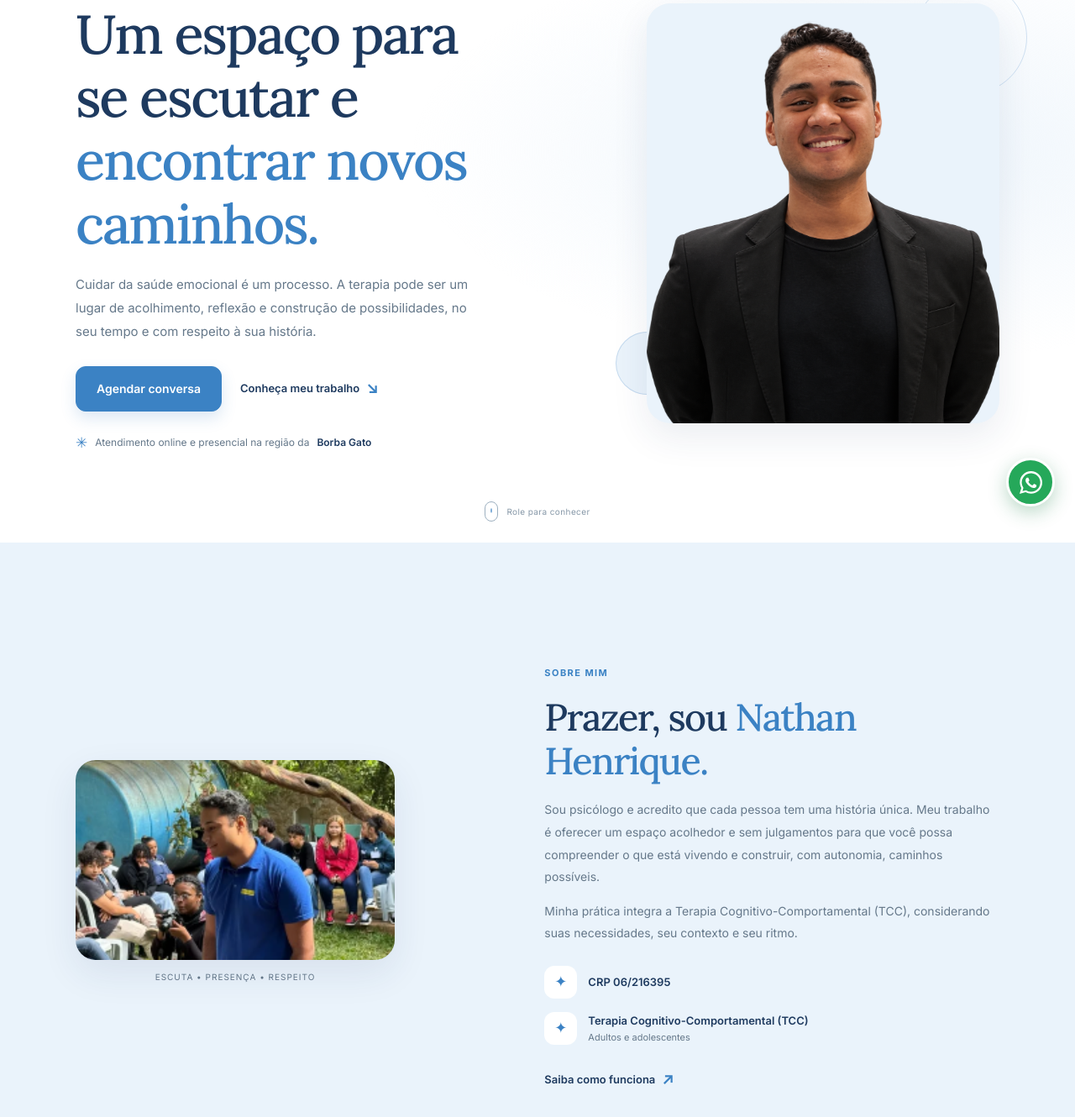
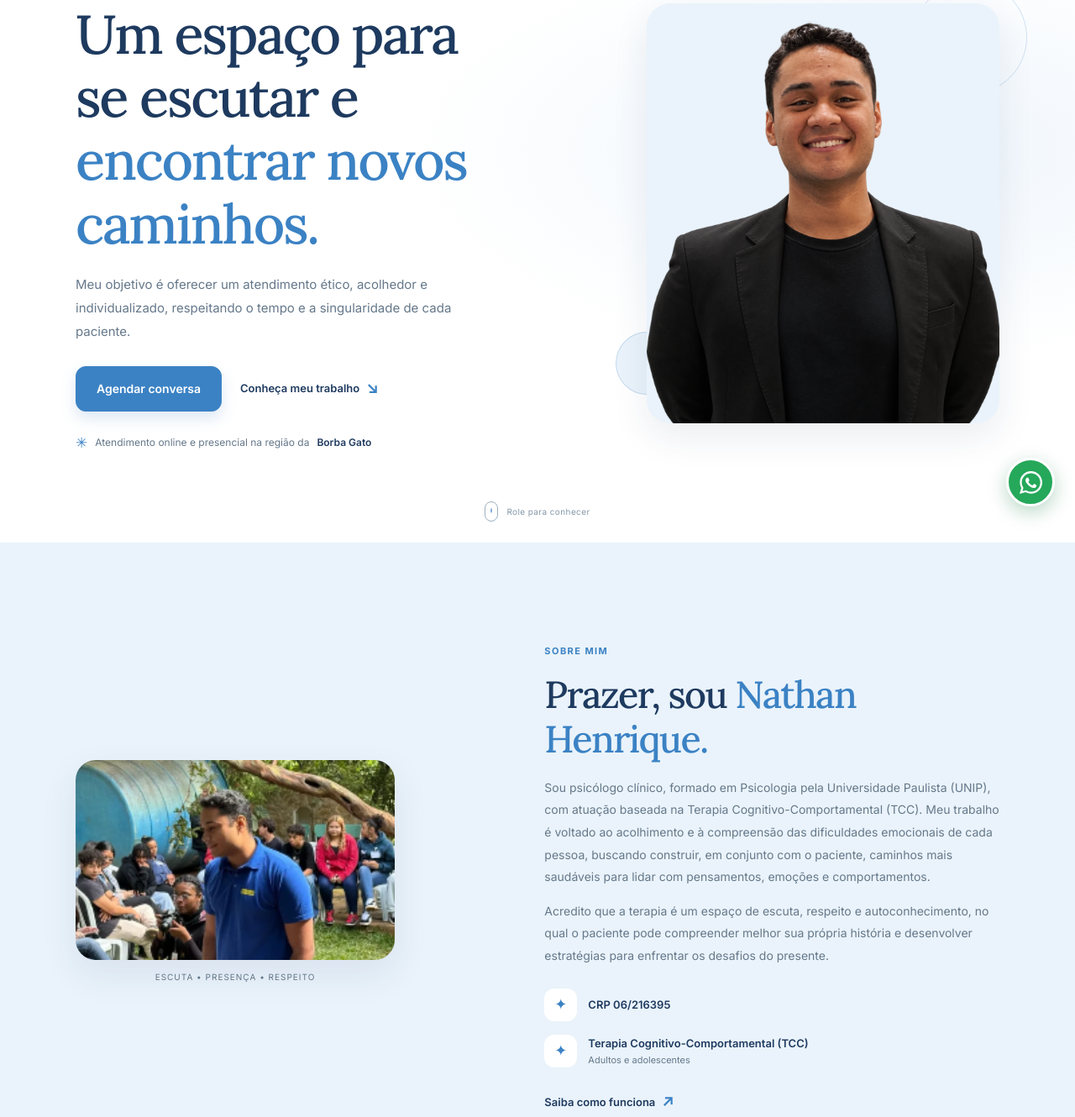
Before and after one commit to landingpageoff/nathan-psicologo, a plain HTML site: page index.html in a window 1280 px wide. Shown: the part 173-1503 px from the top of the page at 84% size. Drawn offline with Linux system fonts and the light colour scheme.

Commit message:
Atualiza apresentação profissional
Co-authored-by: Copilot <223556219+Copilot@users.noreply.github.com>

```diff
--- a/index.html
+++ b/index.html
@@ -51,7 +51,7 @@
         <div class="hero-copy reveal">
           <p class="eyebrow"><span class="eyebrow-line"></span> Psicoterapia para adultos e adolescentes</p>
           <h1 id="hero-title">Um espaço para se escutar e <span>encontrar novos caminhos.</span></h1>
-          <p class="hero-description">Cuidar da saúde emocional é um processo. A terapia pode ser um lugar de acolhimento, reflexão e construção de possibilidades, no seu tempo e com respeito à sua história.</p>
+          <p class="hero-description">Meu objetivo é oferecer um atendimento ético, acolhedor e individualizado, respeitando o tempo e a singularidade de cada paciente.</p>
           <div class="hero-actions">
             <a class="button" href="https://app.webpsi.com.br/agendar/nathanpsi?utm_source=ig&amp;utm_medium=social&amp;utm_content=link_in_bio&amp;fbclid=PAZXh0bgNhZW0CMTEAcGRvZgJzcnRjBmFwcF9pZA85MzY2MTk3NDMzOTI0NTkAAacXNoJtB7fQuBsaPi9LUgdtlBPulGRXbIFtpl3MtpwufLmmOZIIg4xY0XTUcg_aem_ds1xttoJOPTOr1wHoU8Ihg" target="_blank" rel="noopener noreferrer">
               Agendar conversa
@@ -82,8 +82,8 @@
         <div class="about-copy reveal reveal-delay-1">
           <p class="eyebrow">Sobre mim</p>
           <h2 id="about-title">Prazer, sou <span>Nathan Henrique.</span></h2>
-          <p>Sou psicólogo e acredito que cada pessoa tem uma história única. Meu trabalho é oferecer um espaço acolhedor e sem julgamentos para que você possa compreender o que está vivendo e construir, com autonomia, caminhos possíveis.</p>
-          <p>Minha prática integra a Terapia Cognitivo-Comportamental (TCC), considerando suas necessidades, seu contexto e seu ritmo.</p>
+          <p>Sou psicólogo clínico, formado em Psicologia pela Universidade Paulista (UNIP), com atuação baseada na Terapia Cognitivo-Comportamental (TCC). Meu trabalho é voltado ao acolhimento e à compreensão das dificuldades emocionais de cada pessoa, buscando construir, em conjunto com o paciente, caminhos mais saudáveis para lidar com pensamentos, emoções e comportamentos.</p>
+          <p>Acredito que a terapia é um espaço de escuta, respeito e autoconhecimento, no qual o paciente pode compreender melhor sua própria história e desenvolver estratégias para enfrentar os desafios do presente.</p>
           <div class="credentials">
             <div><span class="credential-icon" aria-hidden="true">✦</span><span><strong>CRP 06/216395</strong><small></small></span></div>
             <div><span class="credential-icon" aria-hidden="true">✦</span><span><strong>Terapia Cognitivo-Comportamental (TCC)</strong><small>Adultos e adolescentes</small></span></div>
```
